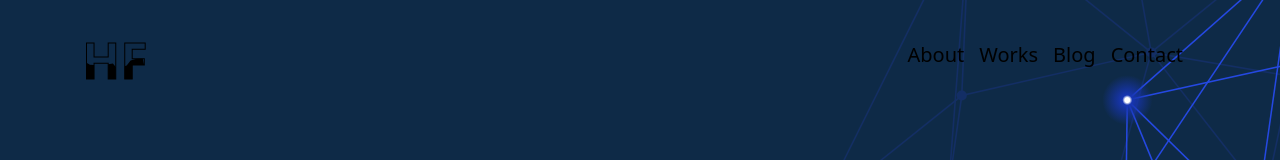
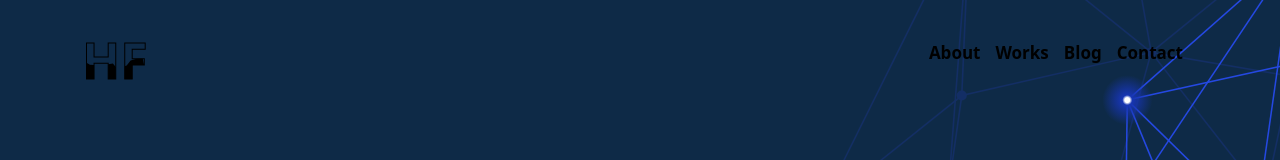
Before and after one commit to Hawinf/hawinf, a Next.js app: page / in a window 1280 px wide. Shown: the top 160 px of the page. Built offline with nearby package versions, Linux system fonts and the light colour scheme.

Commit message:
editing in navbar.tsx

```diff
--- a/components/navbar/navbar.module.css
+++ b/components/navbar/navbar.module.css
@@ -46,8 +46,9 @@
 }
 .navbar-menu li a {
     text-decoration: none;
-    font-size: 20px;
+    font-size: 17px;
     color: black;
+    font-weight: 700;
 }
 
 /* END MENU */
@@ -58,4 +59,7 @@
     .navbar-logo h5 {
         font-size: 40px;
     }
+    .navbar-menu li {
+        display: none;
+    }
 }
```
